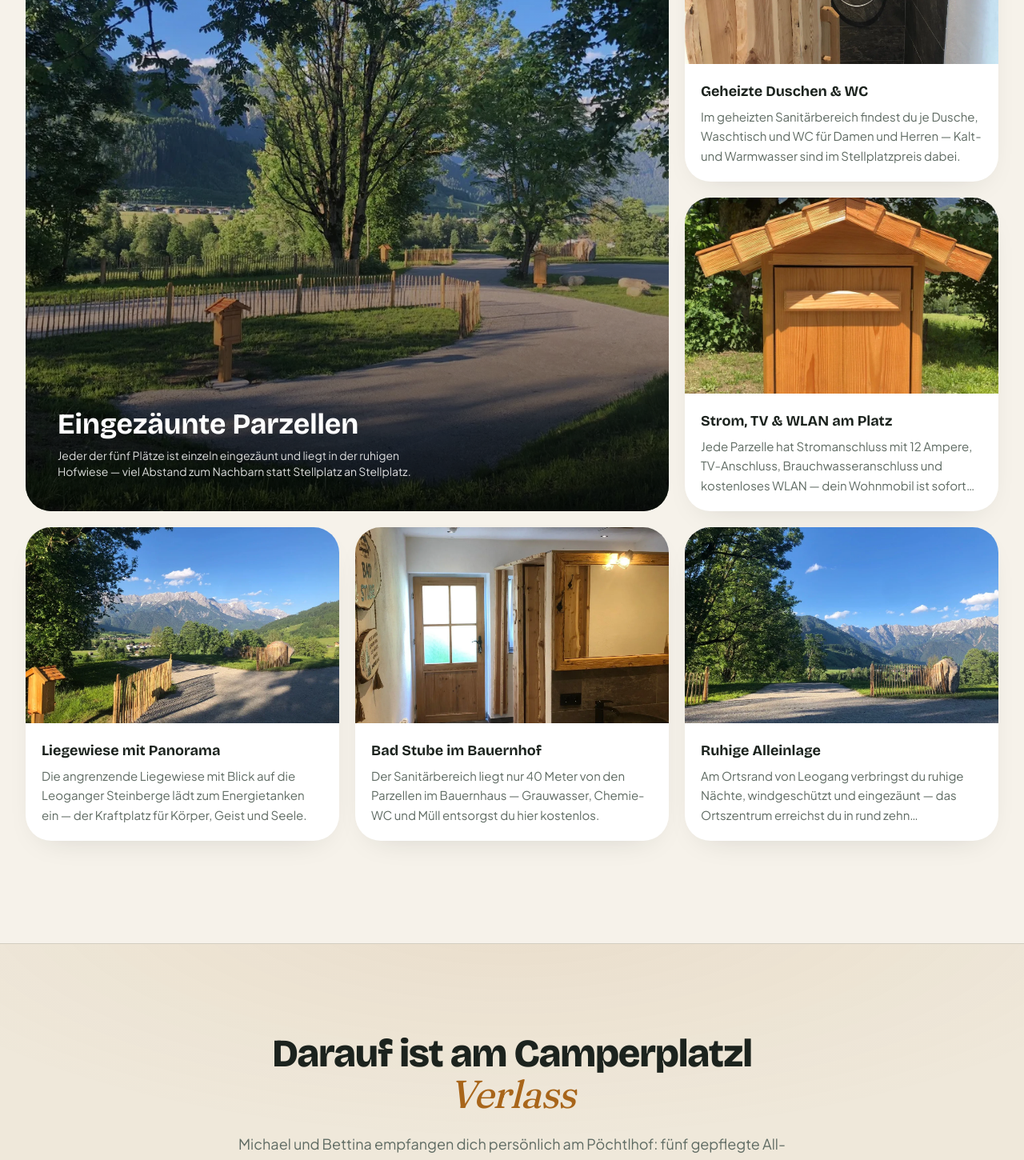
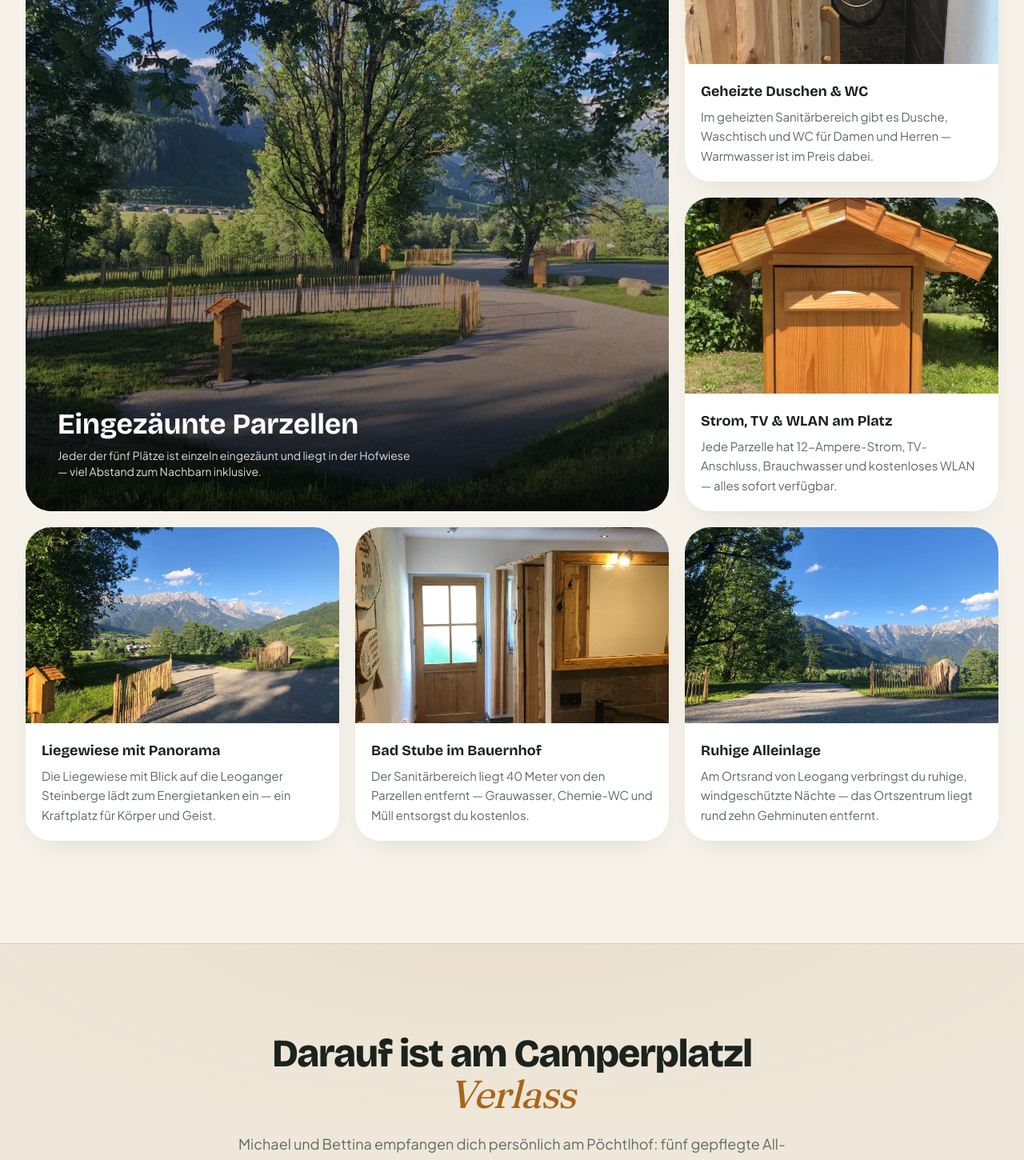
Before and after one commit to Lellino-Elias/wohnmobilstellplatz-leogang-camping-demo, a Next.js app: page / in a window 1280 px wide. Shown: the part 2260-3710 px from the top of the page at 80% size. Built offline with nearby package versions, Linux system fonts and the light colour scheme.

Commit message:
wohnmobilstellplatz-leogang — campsite demo 2026-06-14 23:03:34

```diff
--- a/src/content/campsites/wohnmobilstellplatz-leogang.ts
+++ b/src/content/campsites/wohnmobilstellplatz-leogang.ts
@@ -79,32 +79,32 @@ const wohnmobilstellplatzLeogang: CampsiteConfig = {
     features: [
       {
         title: "Eingezäunte Parzellen",
-        text: "Jeder der fünf Plätze ist einzeln eingezäunt und liegt in der ruhigen Hofwiese — viel Abstand zum Nachbarn statt Stellplatz an Stellplatz.",
+        text: "Jeder der fünf Plätze ist einzeln eingezäunt und liegt in der Hofwiese — viel Abstand zum Nachbarn inklusive.",
         image: { src: `${IMG}/amenity-9c83c413a3.webp`, alt: "Eingezäunte Stellplätze mit Stromsäulen am Camperplatzl in Leogang" },
       },
       {
         title: "Geheizte Duschen & WC",
-        text: "Im geheizten Sanitärbereich findest du je Dusche, Waschtisch und WC für Damen und Herren — Kalt- und Warmwasser sind im Stellplatzpreis dabei.",
+        text: "Im geheizten Sanitärbereich gibt es Dusche, Waschtisch und WC für Damen und Herren — Warmwasser ist im Preis dabei.",
         image: { src: `${IMG}/amenity-6923a581a4.webp`, alt: "Geheizte Dusche im Sanitärbereich des Camperplatzl Leogang" },
       },
       {
         title: "Strom, TV & WLAN am Platz",
-        text: "Jede Parzelle hat Stromanschluss mit 12 Ampere, TV-Anschluss, Brauchwasseranschluss und kostenloses WLAN — dein Wohnmobil ist sofort versorgt.",
+        text: "Jede Parzelle hat 12-Ampere-Strom, TV-Anschluss, Brauchwasser und kostenloses WLAN — alles sofort verfügbar.",
         image: { src: `${IMG}/amenity-6bf33b2012.webp`, alt: "Hölzerne Stromsäule mit Anschluss an einer Parzelle am Camperplatzl" },
       },
       {
         title: "Liegewiese mit Panorama",
-        text: "Die angrenzende Liegewiese mit Blick auf die Leoganger Steinberge lädt zum Energietanken ein — der Kraftplatz für Körper, Geist und Seele.",
+        text: "Die Liegewiese mit Blick auf die Leoganger Steinberge lädt zum Energietanken ein — ein Kraftplatz für Körper und Geist.",
         image: { src: `${IMG}/amenity-9a172052a4.webp`, alt: "Liegewiese mit Panoramablick über das Tal von Leogang" },
       },
       {
         title: "Bad Stube im Bauernhof",
-        text: "Der Sanitärbereich liegt nur 40 Meter von den Parzellen im Bauernhaus — Grauwasser, Chemie-WC und Müll entsorgst du hier kostenlos.",
+        text: "Der Sanitärbereich liegt 40 Meter von den Parzellen entfernt — Grauwasser, Chemie-WC und Müll entsorgst du kostenlos.",
         image: { src: `${IMG}/amenity-e81dc5db2b.webp`, alt: "Eingang zur Bad Stube im Bauernhaus des Camperplatzl" },
       },
       {
         title: "Ruhige Alleinlage",
-        text: "Am Ortsrand von Leogang verbringst du ruhige Nächte, windgeschützt und eingezäunt — das Ortszentrum erreichst du in rund zehn Gehminuten.",
+        text: "Am Ortsrand von Leogang verbringst du ruhige, windgeschützte Nächte — das Ortszentrum liegt rund zehn Gehminuten entfernt.",
         image: { src: `${IMG}/amenity-5b6ade849c.webp`, alt: "Ruhige Zufahrt zum Camperplatzl mit Bergpanorama" },
       },
     ],
@@ -117,22 +117,22 @@ const wohnmobilstellplatzLeogang: CampsiteConfig = {
     items: [
       {
         title: "Epic Bikepark Leogang",
-        text: "Den weltbekannten Bikepark und unzählige Mountainbike-Touren erreichst du direkt mit dem Rad — der Skicircus-Einstieg liegt nur 2,5 km entfernt.",
+        text: "Den weltbekannten Bikepark und unzählige MTB-Touren erreichst du direkt mit dem Rad — der Skicircus-Einstieg ist 2,5 km entfernt.",
         image: { src: `${IMG}/activity-cc5291f6cb.webp`, alt: "Mountainbiker auf einer Bergtour in der Region Saalfelden Leogang" },
       },
       {
         title: "Wandern in den Steinbergen",
-        text: "Rund um Leogang starten unendliche Wanderwege — von der nächsten Alm mit regionalen Schmankerln trennen dich nur rund 30 Gehminuten.",
+        text: "Rund um Leogang starten unzählige Wanderwege — zur nächsten Alm mit regionalen Schmankerln sind es rund 30 Gehminuten.",
         image: { src: `${IMG}/activity-45da7fb0f9.webp`, alt: "Familie beim Wandern mit Bergblick in der Region Leogang" },
       },
       {
         title: "Sommerrodeln am Biberg",
-        text: "Mit der Leogang Card fährst du unbegrenzt zur Sommerrodelbahn und gondelst gratis auf die Berge — Erlebnisbäder und Sauna sind inklusive.",
+        text: "Mit der Leogang Card fährst du gratis zur Sommerrodelbahn, auf die Berge und in die Erlebnisbäder.",
         image: { src: `${IMG}/amenity-6d6218b71d.webp`, alt: "Sommerrodelbahn am Biberg in der Region Saalfelden Leogang" },
       },
       {
         title: "Kräuter & Bauernherbst",
-        text: "Der Pinzgau hat eine fünfte Jahreszeit: den Bauernherbst mit Almabtrieben, Handwerk und Kräuterworkshops von Ende August bis Anfang November.",
+        text: "Der Bauernherbst von Ende August bis November bringt Almabtriebe, Handwerk und Kräuterworkshops in die Region.",
         image: { src: `${IMG}/amenity-f804f7f966.webp`, alt: "Kräuterworkshop im Freien in der Region Leogang" },
       },
     ],
```
